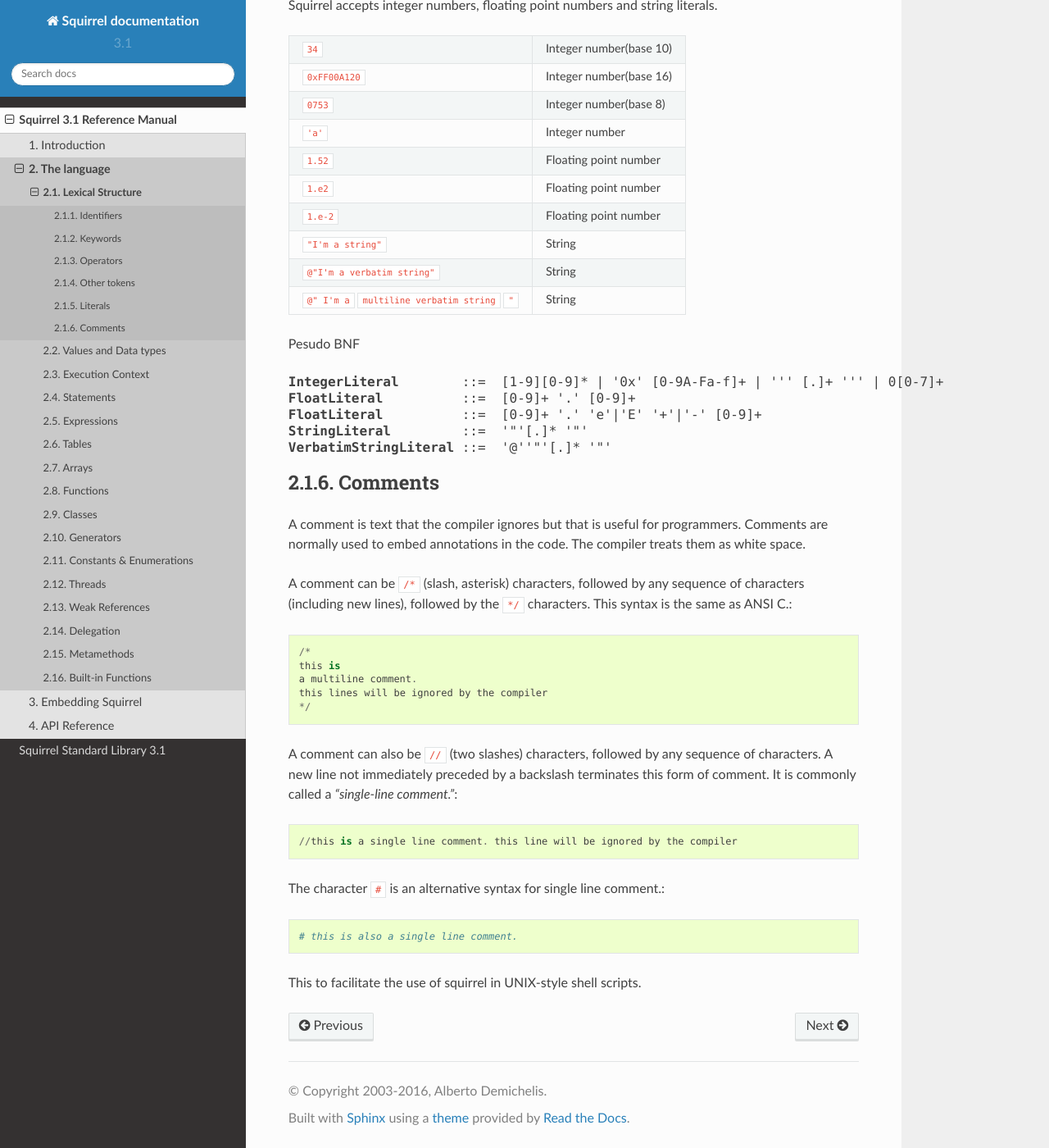
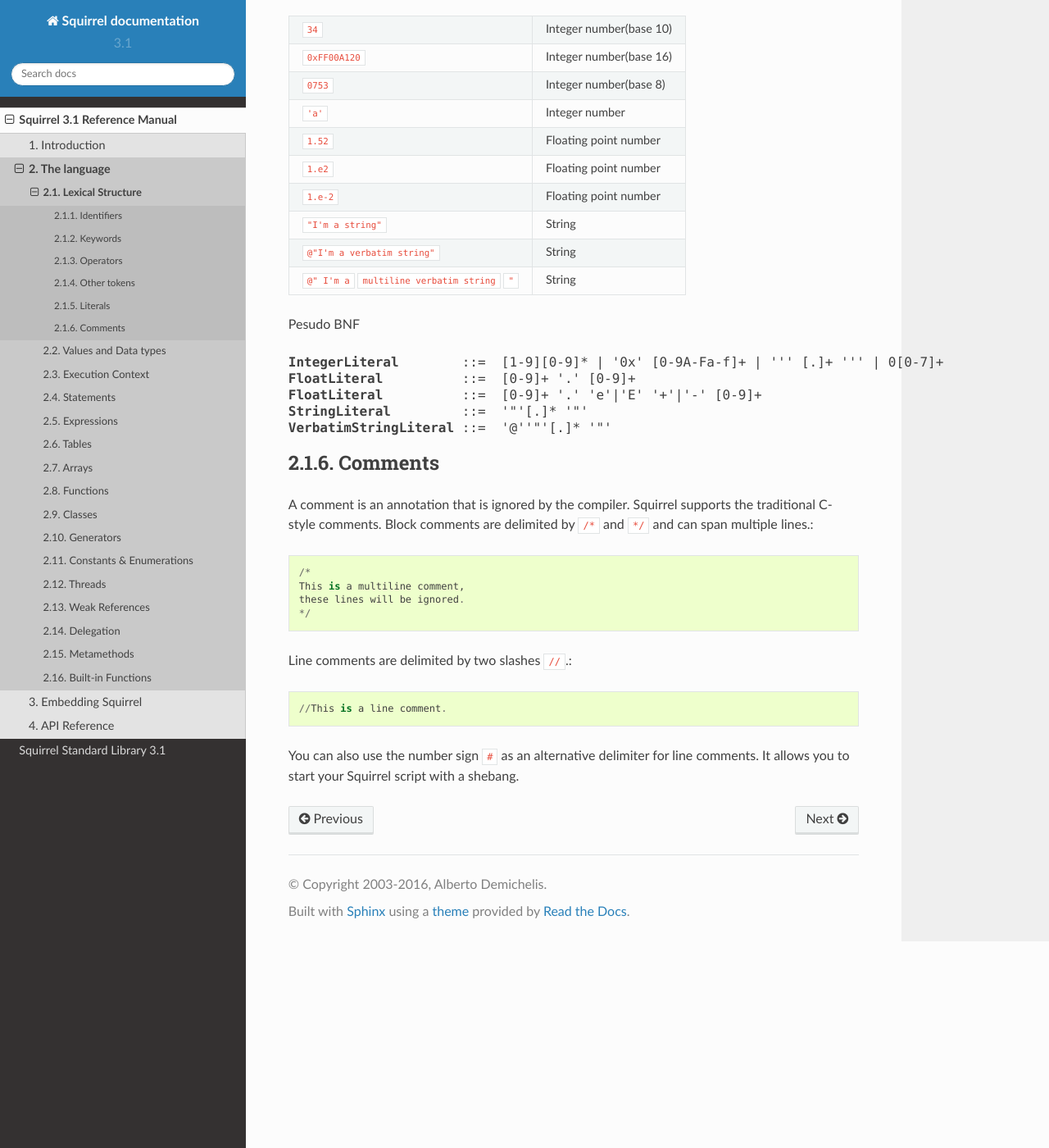
Before and after one commit to albertodemichelis/squirrel, a Sphinx documentation site: the page built from doc/source/reference/language/lexical_structure.rst, in a window 1280 px wide and 1400 px high, scrolled down 1234 px. Shown: the whole window at 82% size. Built offline with Sphinx 7.4.7 and the Read the Docs theme 2.0.0, drawn with Linux system fonts in a browser that asks for light colours; formulas are drawn with MathJax 3; some of the changed text lies outside the part shown.

Commit message:
improve wording, shorten wordy phrasing

```diff
--- a/doc/source/reference/language/lexical_structure.rst
+++ b/doc/source/reference/language/lexical_structure.rst
@@ -13,11 +13,9 @@
 
 .. index:: single: identifiers
 
-Identifiers start with an alphabetic character or the symbol '_' followed by any number
-of alphabetic characters, '_' or digits ([0-9]). Squirrel is a case sensitive language
-meaning that the lowercase and uppercase representation of the same alphabetic
-character are considered different characters. For instance, "foo", "Foo" and "fOo" are
-treated as 3 distinct identifiers.
+Identifiers must start with an alphabetic character or an underline followed by any number
+of alphabetic characters, underlines or digits (0-9). Squirrel is a case-sensitive language, "foo" and "Foo" are
+treated as two different identifiers.
 
 -----------
 Keywords
@@ -127,28 +125,17 @@
 
 .. index:: single: comments
 
-A comment is text that the compiler ignores but that is useful for programmers.
-Comments are normally used to embed annotations in the code. The compiler
-treats them as white space.
-
-A comment can be ``/*`` (slash, asterisk) characters, followed by any
-sequence of characters (including new lines),
-followed by the ``*/`` characters. This syntax is the same as ANSI C.::
+A comment is an annotation that is ignored by the compiler. Squirrel supports the traditional C-style comments.
+Block comments are delimited by ``/*`` and ``*/`` and can span multiple lines.::
 
     /*
-    this is
-    a multiline comment.
-    this lines will be ignored by the compiler
+    This is a multiline comment,
+    these lines will be ignored.
     */
 
-A comment can also be ``//`` (two slashes) characters, followed by any sequence of
-characters.  A new line not immediately preceded by a backslash terminates this form of
-comment.  It is commonly called a *"single-line comment."*::
+Line comments are delimited by two slashes ``//``.::
 
-    //this is a single line comment. this line will be ignored by the compiler
+    //This is a line comment.
 
-The character ``#`` is an alternative syntax for single line comment.::
-
-    # this is also a single line comment.
-
-This to facilitate the use of squirrel in UNIX-style shell scripts.
+You can also use the number sign ``#`` as an alternative delimiter for line comments.
+It allows you to start your Squirrel script with a shebang.
```
